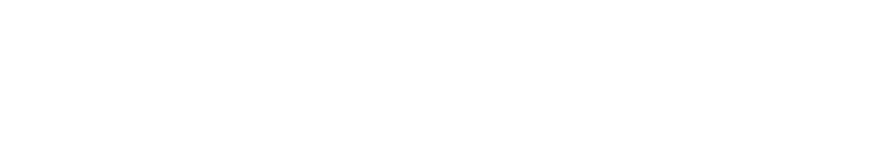
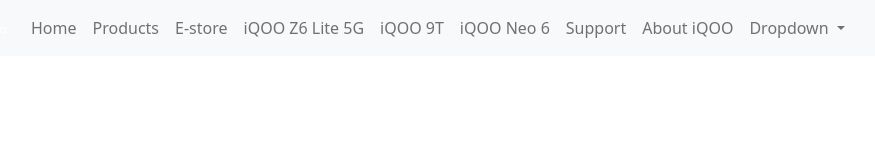
Before and after one commit to roshith844/iqoo-website-clone, a plain HTML site: page index.html in a window 1280 px wide. Shown: the whole page, without its empty margins (35-910 px from the left). Drawn offline with nearby package versions, Linux system fonts and the light colour scheme.

Commit message:
Update :navbar

```diff
--- a/index.html
+++ b/index.html
@@ -9,7 +9,55 @@
     <link href="https://cdn.jsdelivr.net/npm/bootstrap@5.2.2/dist/css/bootstrap.min.css" rel="stylesheet" integrity="sha384-Zenh87qX5JnK2Jl0vWa8Ck2rdkQ2Bzep5IDxbcnCeuOxjzrPF/et3URy9Bv1WTRi" crossorigin="anonymous">
   </head>
   <body>
-    <h1></h1>
+     <nav class="navbar navbar-expand-lg bg-light">
+          <div class="container-fluid">
+               <a class="navbar-brand" href="#">
+                    <img src="./images/iQOO-logo.svg" alt="Bootstrap" width="30" height="24">
+                  </a>
+            <button class="navbar-toggler" type="button" data-bs-toggle="collapse" data-bs-target="#navbarSupportedContent" aria-controls="navbarSupportedContent" aria-expanded="false" aria-label="Toggle navigation">
+              <span class="navbar-toggler-icon"></span>
+            </button>
+            <div class="collapse navbar-collapse" id="navbarSupportedContent">
+              <ul class="navbar-nav me-auto mb-2 mb-lg-0">
+                <li class="nav-item">
+                  <a class="nav-link" href="#">Home</a>
+                </li>
+                <li class="nav-item">
+                    <a class="nav-link" href="#">Products</a>
+                  </li>
+                  <li class="nav-item">
+                    <a class="nav-link" href="#">E-store</a>
+                  </li>
+                  <li class="nav-item">
+                    <a class="nav-link" href="#">iQOO Z6 Lite 5G</a>
+                  </li>
+                  <li class="nav-item">
+                    <a class="nav-link" href="#">iQOO 9T</a>
+                  </li>
+                  <li class="nav-item">
+                    <a class="nav-link" href="#">iQOO Neo 6</a>
+                  </li>
+                  <li class="nav-item">
+                    <a class="nav-link" href="#">Support</a>
+                  </li>
+                  <li class="nav-item">
+                    <a class="nav-link" href="#">About iQOO</a>
+                  </li>
+                <li class="nav-item dropdown">
+                  <a class="nav-link dropdown-toggle" href="#" role="button" data-bs-toggle="dropdown" aria-expanded="false">
+                    Dropdown
+                  </a>
+                  <ul class="dropdown-menu">
+                    <li><a class="dropdown-item" href="#">Action</a></li>
+                    <li><a class="dropdown-item" href="#">Another action</a></li>
+                    <li><hr class="dropdown-divider"></li>
+                    <li><a class="dropdown-item" href="#">Something else here</a></li>
+                  </ul>
+                </li>
+              </ul>
+            </div>
+          </div>
+        </nav>
 
 
 
```
Also changed, not shown: images/iQOO-logo.svg (added).
